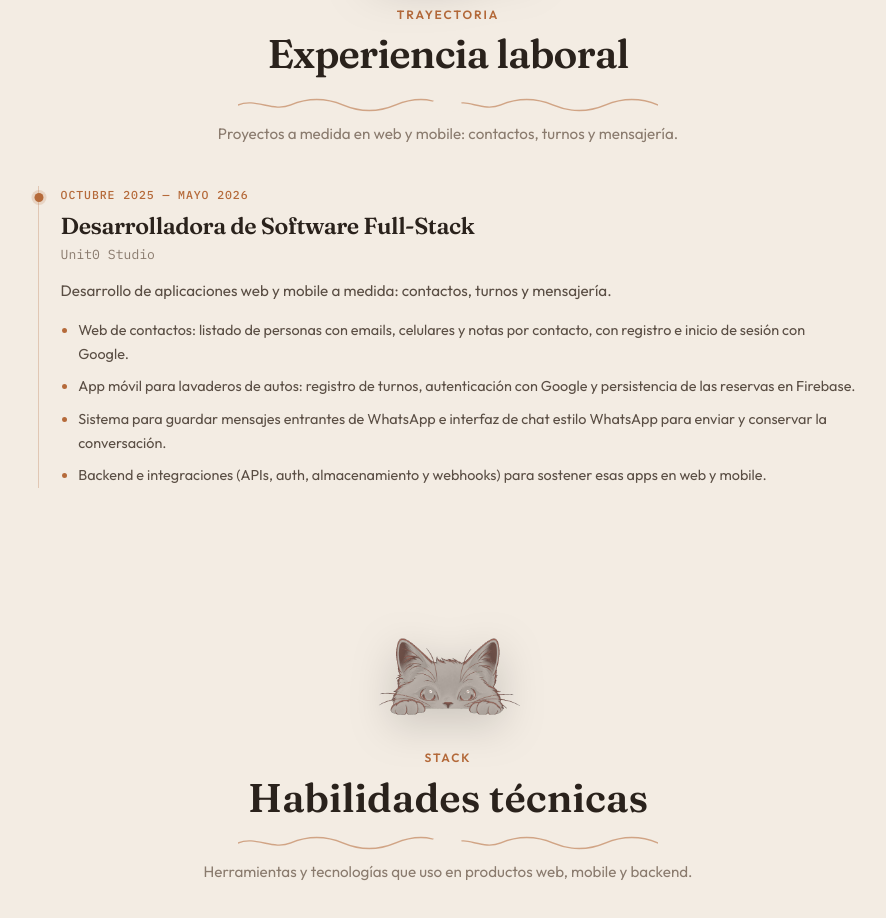
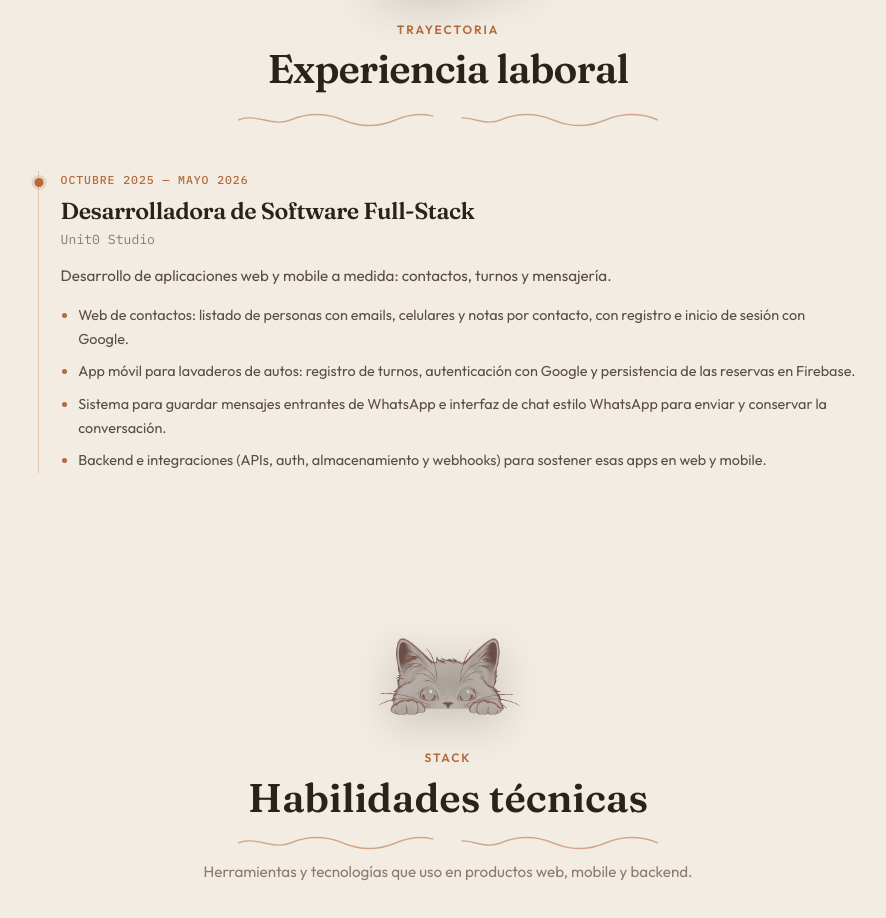
Before and after one commit to katia-otot/portafolio, an Angular app: page / in a window 1280 px wide. Shown: the part 1880-2798 px from the top of the page, without its empty margins (192-1078 px from the left). Built offline with nearby package versions, Linux system fonts and the light colour scheme; some icons are missing.

Commit message:
Quitar el lead repetitivo de Experiencia laboral.
Co-authored-by: Cursor <cursoragent@cursor.com>

```diff
--- a/src/app/features/experience/experience.component.html
+++ b/src/app/features/experience/experience.component.html
@@ -20,9 +20,6 @@
       <span class="eyebrow">Trayectoria</span>
       <h2 class="experience-title">Experiencia laboral</h2>
       <app-wave-divider variant="narrow" />
-      <p class="experience-lead">
-        Proyectos a medida en web y mobile: contactos, turnos y mensajería.
-      </p>
     </header>
 
     <div class="timeline">
```
